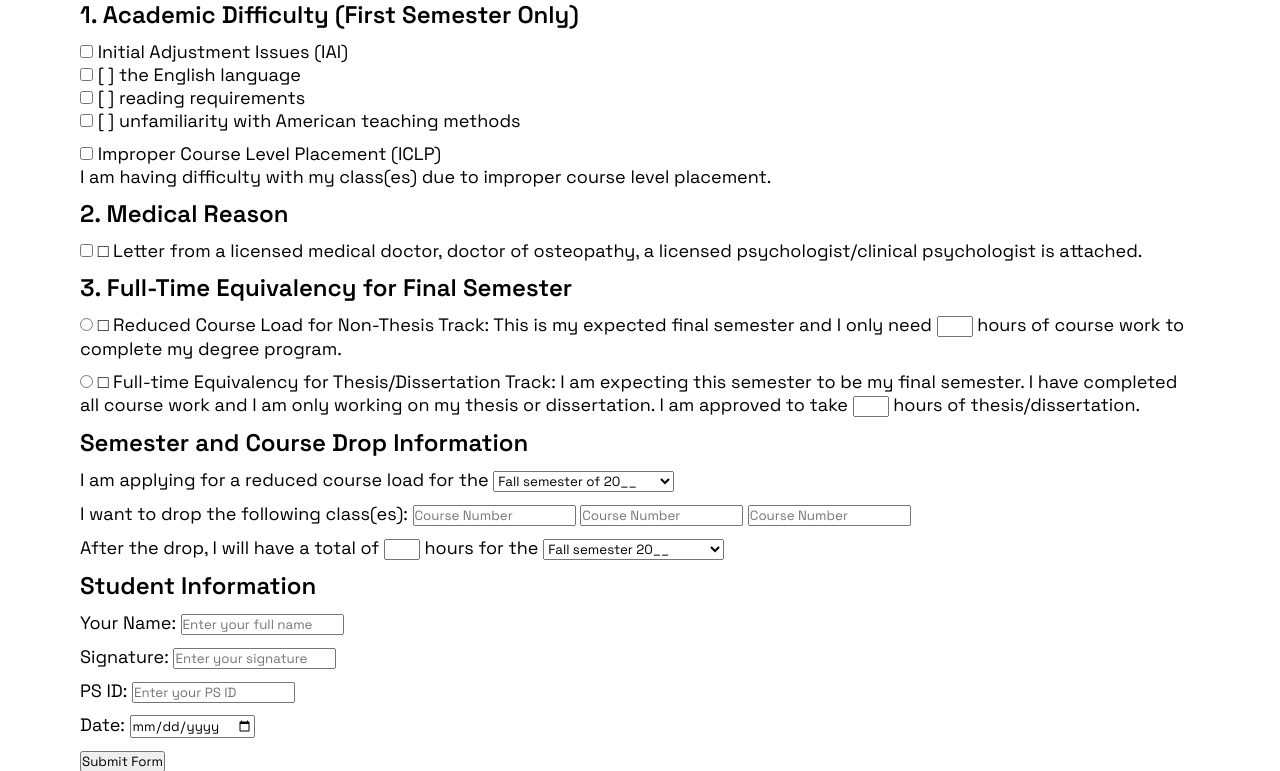
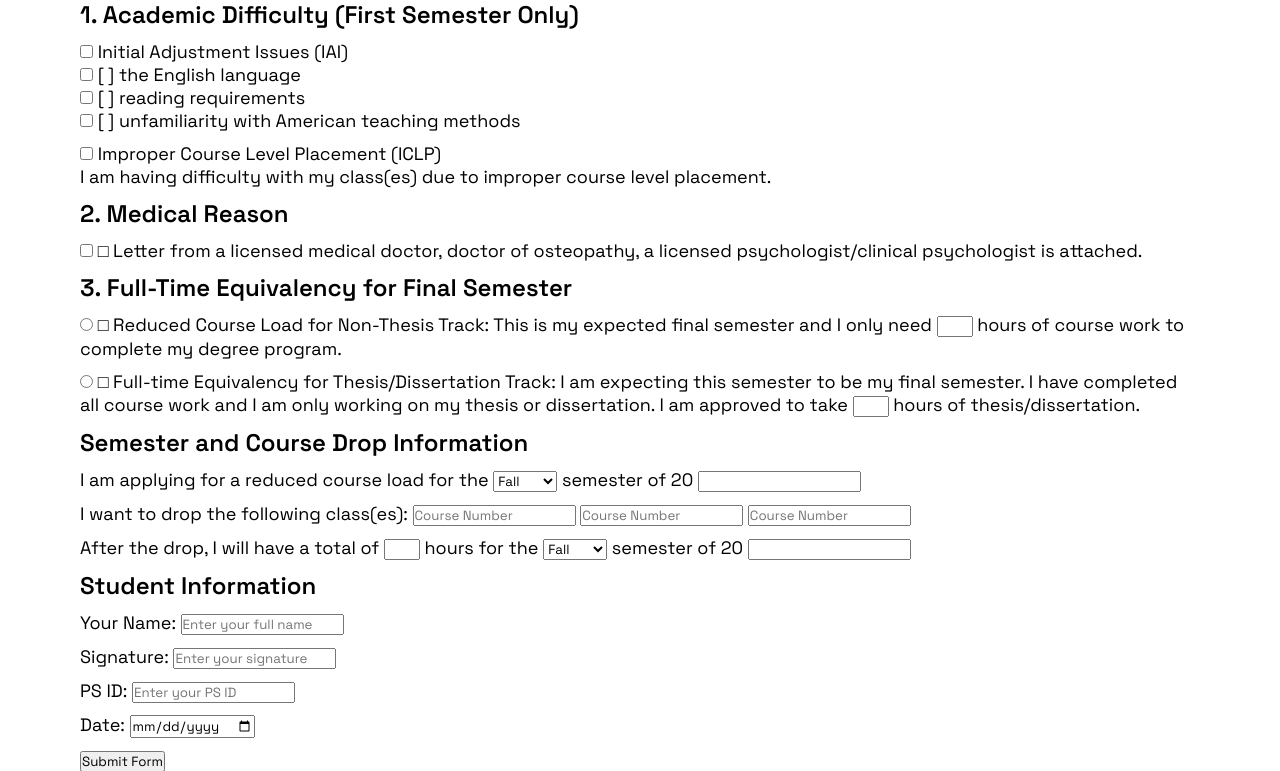
Before and after one commit to gnguyen2/Chilliwack, a Flask app: page /rcl_form in a window 1280 px wide. Shown: the part 230-1001 px from the top of the page. Run offline with Flask 3, Linux system fonts and the light colour scheme.

Commit message:
modified form to bee more close to actual form

```diff
--- a/templates/rcl_form.html
+++ b/templates/rcl_form.html
@@ -79,9 +79,11 @@
                 <label>
                     I am applying for a reduced course load for the
                     <select name="semester">
-                        <option value="fall">Fall semester of 20__</option>
-                        <option value="spring">Spring semester of 20__</option>
+                        <option value="fall">Fall</option>
+                        <option value="spring">Spring</option>
                     </select>
+                    <label name="year_label"> semester of 20</label>
+                    <input type="number" name="year_digits">
                 </label>
             </p>
             <p>
@@ -97,9 +99,11 @@
                     After the drop, I will have a total of
                     <input type="number" name="total_hours" min="1" max="9"> hours for the
                     <select name="semester_hours">
-                        <option value="fall">Fall semester 20__</option>
-                        <option value="spring">Spring semester of 20__</option>
+                        <option value="fall">Fall</option>
+                        <option value="spring">Spring</option>
                     </select>
+                    <label name="hours_year_label"> semester of 20</label>
+                    <input type="number" name="year_digits">
                 </label>
             </p>
 
```
